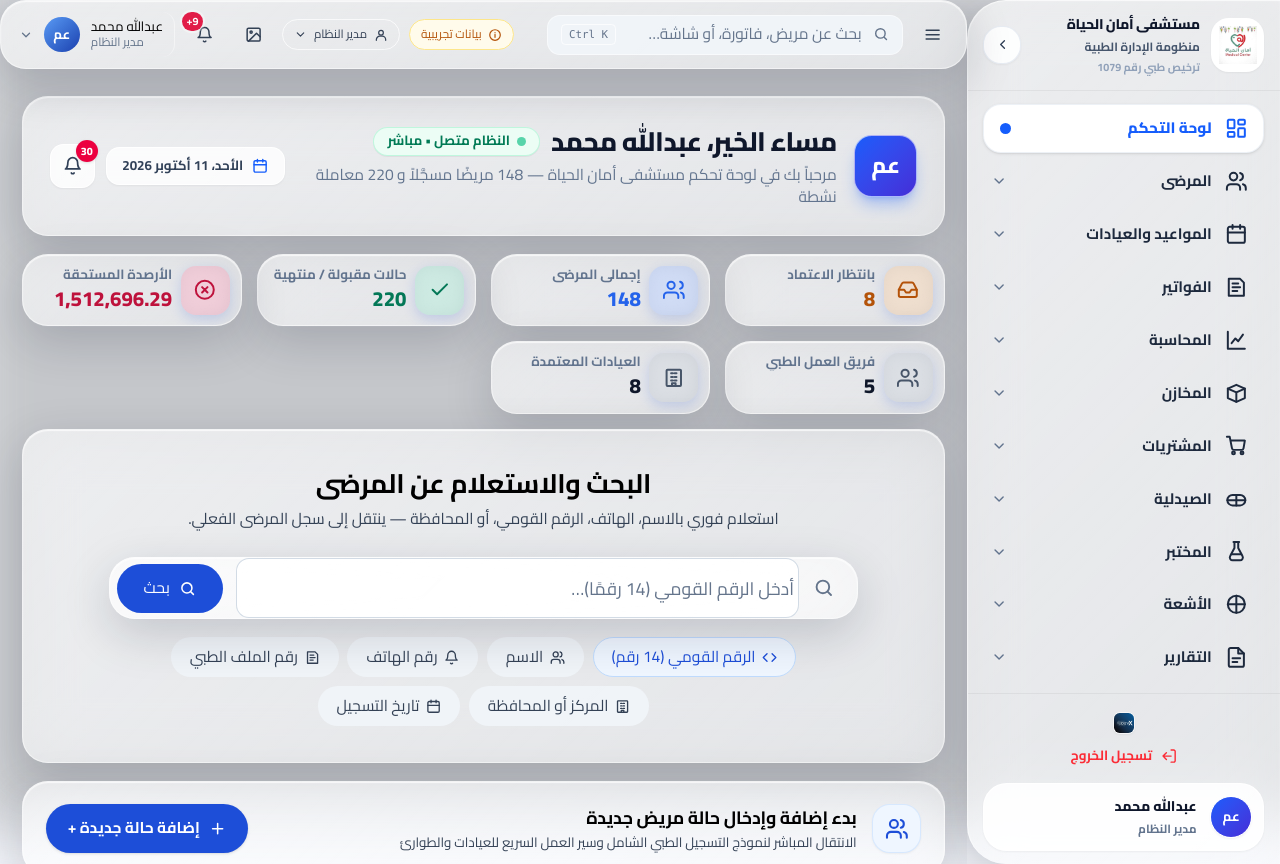
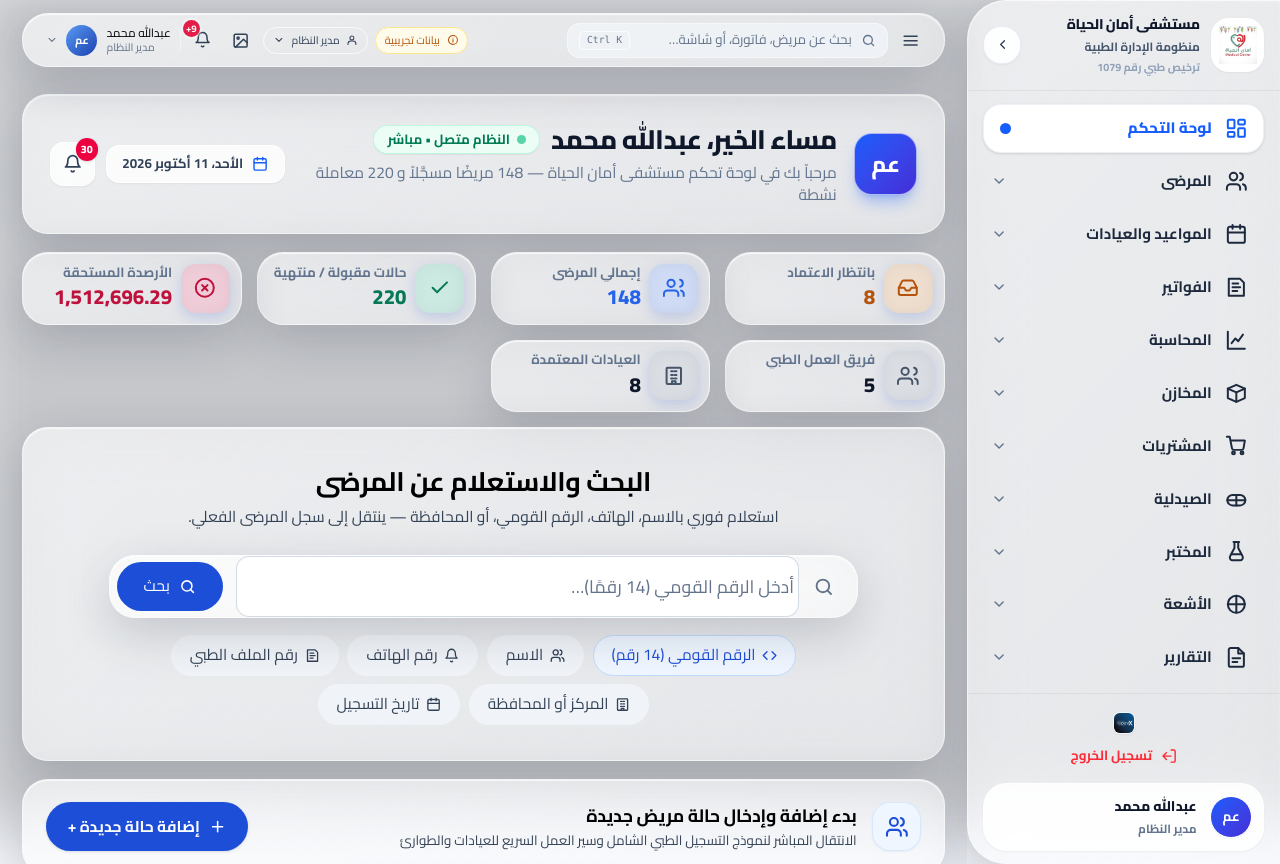
Before and after one commit to devxagency7-max/hospital-sys, a website with bundled scripts: page frontend/index.html in a window 1280 px wide. Built offline with nearby package versions, Linux system fonts and the light colour scheme; a web font is replaced by a local one.

Commit message:
style(layout): compact header bar and align width with content

```diff
--- a/frontend/components/layout/app-shell.js
+++ b/frontend/components/layout/app-shell.js
@@ -47,6 +47,7 @@
   const desktopHost = el("div", { class: "hidden lg:flex flex-col h-full shrink-0" }, navPanel);
 
   const topBar = header({ onOpenMobileNav: openMobileNav });
+  const topBarHost = el("div", { class: "px-4 pt-3 sm:px-5 shrink-0 z-20 min-h-0" }, topBar);
 
   const element = el(
     "div",
@@ -57,7 +58,7 @@
     el(
       "div",
       { class: "flex-1 flex flex-col min-w-0" },
-      topBar,
+      topBarHost,
       // التمرير يحدث هنا لا على body — فيبقى الهيدر والشريط ثابتين.
       el("main", { class: "flex-1 overflow-y-auto", id: "main" }, breadcrumbHost, outlet),
     ),
--- a/frontend/components/layout/header.js
+++ b/frontend/components/layout/header.js
@@ -46,28 +46,21 @@
       // glass في tailwind.src.css) — قبل الإصلاح لم يكن الهيدر يُنشئ سياق
       // تكديس أصلاً فلم يظهر التعارض.
       class:
-        "glass relative z-20 shrink-0 h-(--spacing-header) border-b border-line " +
-        "flex items-center gap-2 px-3 no-print",
+        "glass-card rounded-[22px] relative z-20 shrink-0 h-(--spacing-header) border border-white/80 dark:border-white/10 shadow-card " +
+        "flex items-center gap-1.5 px-3 sm:px-4 no-print",
     },
     progress,
 
     /* --- يمين (البداية في RTL) --- */
     iconButton("menu", {
       label: "طي القائمة",
-      size: "icon",
-      // max-lg:hidden لا hidden+lg:inline-flex: كلا الزرّين يحمل inline-flex
-      // أصلاً من BASE في button.js، فقاعدة .hidden غير المشروطة وقاعدة
-      // .inline-flex غير المشروطة تتصارعان بنفس الخصوصية خارج أي media query
-      // — ترتيبهما في مخرجات Tailwind يحسم الفائز بصرف النظر عن ترتيب الأصناف
-      // في HTML، وقد ظهر فعليًا: الزرّان معًا ظاهران على الموبايل. التأهيل
-      // بـmax-lg يبقي display:none داخل media query فلا يتصادم مع القاعدة
-      // غير المشروطة لـinline-flex.
+      size: "icon-sm",
       class: "max-lg:hidden",
       onClick: toggleCollapsed,
     }),
     iconButton("menu", {
       label: "فتح القائمة",
-      size: "icon",
+      size: "icon-sm",
       class: "lg:hidden",
       onClick: () => onOpenMobileNav?.(),
     }),
@@ -81,7 +74,7 @@
     roleSwitcher(),
     iconButton("image", {
       label: "استوديو تخصيص الخلفية والمظهر",
-      size: "icon",
+      size: "icon-sm",
       title: "استوديو تخصيص الخلفية والمظهر",
       onClick: () => navigate("/settings/appearance"),
     }),
@@ -102,7 +95,7 @@
       {
         type: "button",
         class:
-          "hx-press flex items-center gap-2.5 ps-2.5 pe-1 py-1 border-s border-line rounded-[var(--radius-control)] " +
+          "hx-press flex items-center gap-2 ps-2 pe-1 py-0.5 border-s border-line rounded-[var(--radius-control)] " +
           "hover:bg-subtle transition-colors",
         "aria-haspopup": "true",
         "aria-expanded": "false",
@@ -111,20 +104,20 @@
       el(
         "div",
         { class: "text-end hidden sm:block" },
-        el("p", { class: "text-xs font-medium text-ink leading-tight" }, user.name),
-        el("p", { class: "text-[11px] text-faint leading-tight" }, role.label),
+        el("p", { class: "text-[11px] font-medium text-ink leading-tight" }, user.name),
+        el("p", { class: "text-[10px] text-faint leading-tight" }, role.label),
       ),
       el(
         "span",
         {
           class:
-            "grid place-items-center size-8 rounded-full shrink-0 text-xs font-semibold " +
+            "grid place-items-center size-7 rounded-full shrink-0 text-[10px] font-semibold " +
             "bg-gradient-to-br from-brand-400 to-brand-700 text-white",
           title: user.name,
         },
         initials(user.name),
       ),
-      icon("chevronDown", { size: 13, class: "hidden sm:block text-faint" }),
+      icon("chevronDown", { size: 11, class: "hidden sm:block text-faint" }),
     );
 
     render(userMenuHost, avatarButton);
@@ -308,16 +301,16 @@
     {
       type: "button",
       class:
-        "hx-press hidden md:flex items-center gap-2.5 h-9 px-3 w-64 lg:w-80 rounded-[var(--radius-control)] " +
-        "bg-subtle border border-line text-start text-sm text-faint hover:border-line-strong hover:text-muted " +
+        "hx-press hidden md:flex items-center gap-2 h-8 px-2.5 w-56 lg:w-72 rounded-[var(--radius-control)] " +
+        "bg-subtle/80 border border-line text-start text-xs text-faint hover:border-line-strong hover:text-muted " +
         "transition-colors",
       onClick: () => openCommandPalette(),
     },
-    icon("search", { size: 15 }),
+    icon("search", { size: 14 }),
     el("span", { class: "flex-1 truncate-1" }, "بحث عن مريض، فاتورة، أو شاشة…"),
     el(
       "kbd",
-      { class: "hidden lg:inline-block text-[10px] border border-line-strong rounded px-1.5 py-0.5 num" },
+      { class: "hidden lg:inline-block text-[9px] border border-line-strong rounded px-1.5 py-0.5 num" },
       "Ctrl K",
     ),
   );
@@ -338,11 +331,11 @@
     "span",
     {
       class:
-        "hidden md:inline-flex items-center gap-1.5 h-7 px-2.5 rounded-full " +
-        "bg-warning-50 border border-warning-200 text-warning-300 text-[11px] font-medium",
+        "hidden md:inline-flex items-center gap-1.5 h-6 px-2 rounded-full " +
+        "bg-warning-50 border border-warning-200 text-warning-300 text-[10px] font-medium",
       title: "الواجهة تعمل على بيانات تجريبية. راجع js/core/config.js للربط بباك-إند حقيقي.",
     },
-    icon("info", { size: 13 }),
+    icon("info", { size: 11 }),
     el("span", {}, "بيانات تجريبية"),
   );
 }
@@ -358,8 +351,8 @@
     {
       type: "button",
       class:
-        "inline-flex items-center gap-1.5 h-7 px-2.5 rounded-full border border-line-strong " +
-        "text-[11px] text-muted hover:text-ink hover:border-faint transition-colors",
+        "inline-flex items-center gap-1.5 h-6 px-2 rounded-full border border-line-strong " +
+        "text-[10px] text-muted hover:text-ink hover:border-faint transition-colors",
       title: "تبديل الدور لاختبار الصلاحيات (أداة تطوير)",
       onClick: () => {
         if (panel) {
@@ -420,9 +413,9 @@
         }, 0);
       },
     },
-    icon("user", { size: 13 }),
+    icon("user", { size: 11 }),
     el("span", { dataset: { roleLabel: "" } }, currentRole().label),
-    icon("chevronDown", { size: 12 }),
+    icon("chevronDown", { size: 11 }),
   );
 
   function paintLabel() {
--- a/frontend/components/layout/notifications-panel.js
+++ b/frontend/components/layout/notifications-panel.js
@@ -28,8 +28,8 @@
 
   const badge = el("span", {
     class:
-      "absolute -top-0.5 -end-0.5 min-w-[1.05rem] h-[1.05rem] px-1 rounded-full " +
-      "bg-danger-600 text-white text-[10px] font-bold grid place-items-center num " +
+      "absolute -top-1 -end-1 min-w-[0.95rem] h-[0.95rem] px-0.5 rounded-full " +
+      "bg-danger-600 text-white text-[9px] font-bold grid place-items-center num " +
       "ring-2 ring-rail hidden",
   });
 
@@ -38,7 +38,7 @@
     { class: "relative" },
     iconButton("bell", {
       label: "الإشعارات",
-      size: "icon",
+      size: "icon-sm",
       onClick: toggle,
     }),
     badge,
```
Also changed, not shown: frontend/css/app.css, frontend/css/tailwind.src.css.
